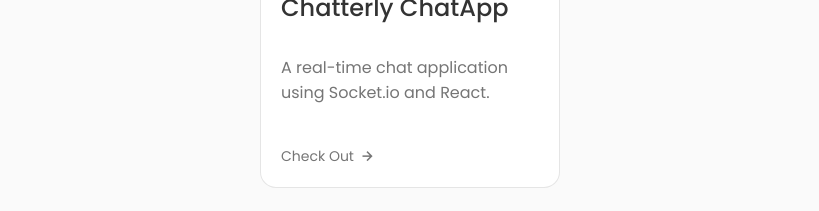
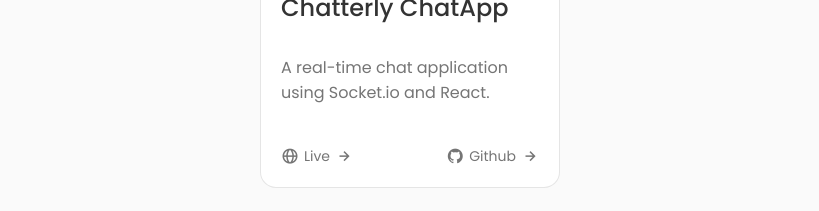
Before and after one commit to iamvishalrathi/My-PortFolio-Website, a React (Create React App) app: page / in a window 1280 px wide. Shown: the part 3676-3887 px from the top of the page, without its empty margins (230-1049 px from the left). Built offline with nearby package versions, Linux system fonts and the light colour scheme.

Commit message:
Updated project links

```diff
--- a/src/components/work/Data.js
+++ b/src/components/work/Data.js
@@ -14,7 +14,8 @@ export const projectsData = [
         image: Work1,
         title: 'Podcastr',
         category: 'major',
-        link: 'https://podcastr-two-rho.vercel.app/',
+        link: 'https://my-podcastr.vercel.app/',
+        github: 'https://github.com/iamvishalrathi/Podcastr',
         description: 'An AI-powered SaaS podcast streaming platform by Next.js.'
     },
     {
@@ -23,6 +24,7 @@ export const projectsData = [
         title: 'Chatterly ChatApp',
         category: 'major',
         link: 'https://chatterly-hp0h.onrender.com/signup',
+        github: 'https://github.com/iamvishalrathi/Chatterly-ChatApp',
         description: 'A real-time chat application using Socket.io and React.'
     },
     {
@@ -31,6 +33,7 @@ export const projectsData = [
         title: 'Voyage Vista',
         category: 'clone',
         link: 'https://voyage-vista-project.onrender.com/listings',
+        github: 'https://github.com/iamvishalrathi/Voyage-Vista',
         description: 'An Airbnb clone with search and booking functionalities.'
     },
     {
@@ -39,6 +42,7 @@ export const projectsData = [
         title: 'SharePrompt',
         category: 'clone',
         link: 'https://shareprompt.onrender.com/',
+        github: 'https://github.com/iamvishalrathi/SharePrompt',
         description: 'A platform for sharing prompts and creative writing ideas.'
     },
     {
@@ -47,6 +51,7 @@ export const projectsData = [
         title: 'DevPad',
         category: 'major',
         link: 'https://devpad2-0.onrender.com/',
+        github: 'https://github.com/iamvishalrathi/DevPad',
         description: 'An online code editor with real-time collaboration features.'
     },
     {
@@ -55,14 +60,16 @@ export const projectsData = [
         title: 'Sky Tracer',
         category: 'minor',
         link: 'https://sky-tracer.netlify.app/',
+        github: 'https://github.com/iamvishalrathi/Sky-Tracer',
         description: 'A weather tracking application with real-time updates.'
     },
     {
         id: 7,
         image: Work7,
-        title: 'Expense-tracker',
+        title: 'Budget Buddy',
         category: 'minor',
-        link: 'https://money-tracker-cd74a4.netlify.app/',
+        link: 'https://my-budget-buddy.netlify.app/',
+        github: 'https://github.com/iamvishalrathi/budget-buddy',
         description: 'An expense tracking application to manage finances.'
     },
     {
@@ -71,6 +78,7 @@ export const projectsData = [
         title: 'Simon Game',
         category: 'minor',
         link: 'https://simon-brain-game.netlify.app/',
+        github: 'https://github.com/iamvishalrathi/Simon-Game',
         description: 'A fun and interactive memory game.'
     },
     {
@@ -78,7 +86,8 @@ export const projectsData = [
         image: Work9,
         title: 'Spotify Clone',
         category: 'clone',
-        link: 'https://github.com/iamvishalrathi/Spotify-Clone',
+        link: 'https://listen-spotify.netlify.app/',
+        github: 'https://github.com/iamvishalrathi/Spotify-Clone',
         description: 'A clone of the popular music streaming service Spotify.'
     },
 ]
--- a/src/components/work/Works.js
+++ b/src/components/work/Works.js
@@ -71,7 +71,7 @@ const Works = () => {
             clickable: true,
           }}
           autoplay={{
-            delay: 2000, // 3 seconds for each slide
+            delay: 3000, // 3 seconds for each slide
             disableOnInteraction: false, // Keep autoplay even after user interaction
           }}
           speed={2000}
--- a/src/components/work/WorksItems.js
+++ b/src/components/work/WorksItems.js
@@ -6,9 +6,14 @@ const WorksItems = ({ item }) => {
       <img src={item.image} alt='' className='work__img' />
       <h1 className='work__title'>{item.title}</h1>
       <p className='work__description'>{item.description}</p>
-      <a href={item.link} target='_blank' className='work__button'>
-        Check Out <i className='bx bx-right-arrow-alt work__button-icon'></i>
-      </a>
+      <div className='work__buttons'>
+        <a href={item.link} target='_blank' className='work__button'>
+          <i className='bx bx-globe'></i> Live <i className='bx bx-right-arrow-alt work__button-icon'></i>
+        </a>
+        <a href={item.github} target='_blank' className='work__button'>
+          <i className='bx bxl-github'></i> Github <i className='bx bx-right-arrow-alt work__button-icon'></i>
+        </a>
+      </div>
     </div>
   )
 }
--- a/src/components/work/work.css
+++ b/src/components/work/work.css
@@ -215,6 +215,18 @@
     position: relative;
 }
 
+.work__buttons {
+    display: flex;
+    justify-content: space-between;
+}
+
+.work__button {
+    display: flex;
+    align-items: center;
+    gap: 5px;
+    /* Adjust the gap between icon and text as needed */
+}
+
 .swiper-button-prev,
 .swiper-button-next {
     position: absolute;
```
